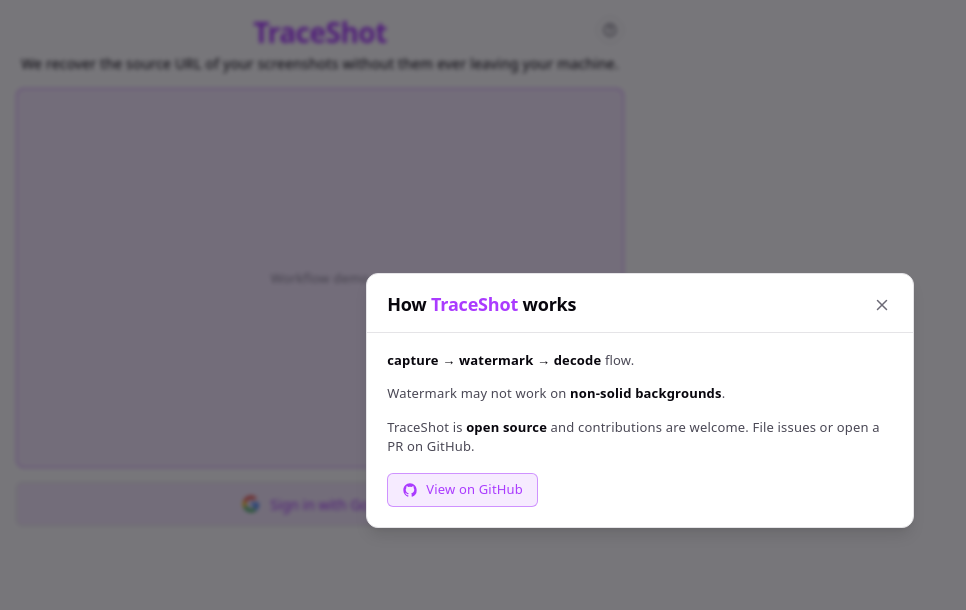
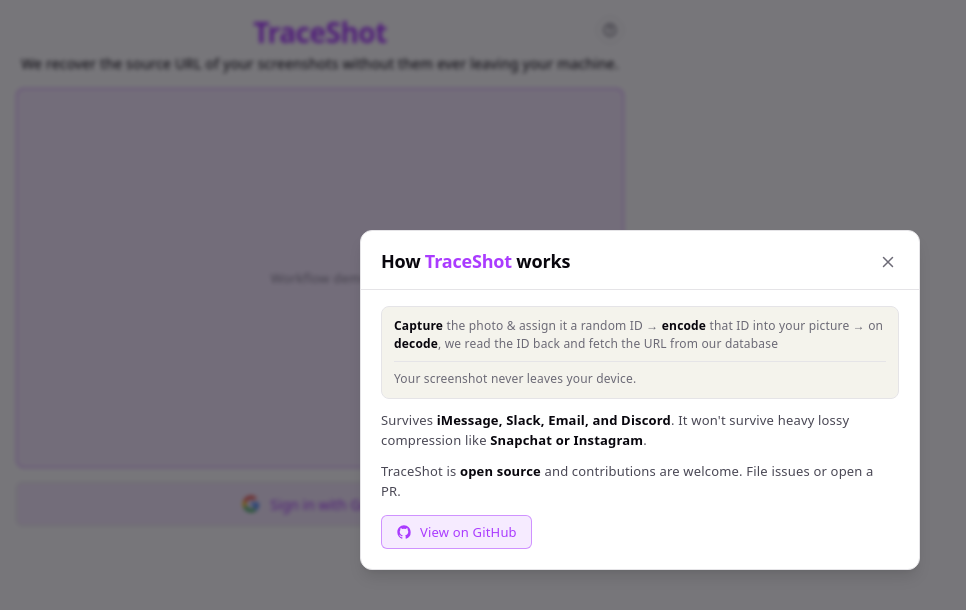
Before and after one commit to anshah1/TraceShot, a React (Vite) app in the folder extension/: page / in a window 1280 px wide. Both pictures are taken after a click on the button "How TraceShot works". Shown: the top 610 px of the page, without its empty margins (0-966 px from the left). Built offline with nearby package versions, Linux system fonts and the light colour scheme; no server answers.

Commit message:
help modal text written out

```diff
--- a/extension/src/HelpModal.css
+++ b/extension/src/HelpModal.css
@@ -120,10 +120,36 @@
 .help-body {
   display: flex;
   flex-direction: column;
-  /* Match the main screen's inter-section spacing (.home gap). */
-  gap: 14px;
-  padding: 18px 20px 20px;
+  gap: 12px;
+  padding: 16px 20px 20px;
   overflow-y: auto;
+}
+
+.help-flow {
+  padding: 10px 12px;
+  border: 1px solid var(--border);
+  border-radius: 8px;
+  background: var(--code-bg);
+}
+
+.help-flow-steps {
+  font-size: 12px;
+  line-height: 1.5;
+  color: var(--text-muted);
+
+  strong {
+    font-weight: 600;
+    color: var(--text-h);
+  }
+}
+
+.help-flow-note {
+  margin-top: 8px;
+  padding-top: 8px;
+  border-top: 1px solid var(--border);
+  font-size: 12px;
+  line-height: 1.5;
+  color: var(--text-muted);
 }
 
 .help-text {
--- a/extension/src/HelpModal.tsx
+++ b/extension/src/HelpModal.tsx
@@ -42,14 +42,21 @@
           </header>
 
           <div className="help-body">
+            <div className="help-flow">
+              <p className="help-flow-steps">
+                <strong>Capture</strong> the photo &amp; assign it a random ID → <strong>encode</strong> that ID
+                into your picture → on <strong>decode</strong>, we read the ID back and fetch the URL from our database
+              </p>
+              <p className="help-flow-note">
+                Your screenshot never leaves your device.
+              </p>
+            </div>
             <p className="help-text">
-              <strong>capture → watermark → decode</strong> flow.
+              Survives <strong>iMessage, Slack, Email, and Discord</strong>. It won't survive
+              heavy lossy compression like <strong>Snapchat or Instagram</strong>.
             </p>
             <p className="help-text">
-              Watermark may not work on{' '} <strong>non-solid backgrounds</strong>.
-            </p>
-            <p className="help-text">
-              TraceShot is <strong>open source</strong> and contributions are welcome. File issues or open a PR on GitHub.
+              TraceShot is <strong>open source</strong> and contributions are welcome. File issues or open a PR.
             </p>
             <a className="help-github" href="https://github.com/anshah1/TraceShot" target="_blank" rel="noopener noreferrer">
               <svg viewBox="0 0 24 24" fill="currentColor" aria-hidden="true">
```
